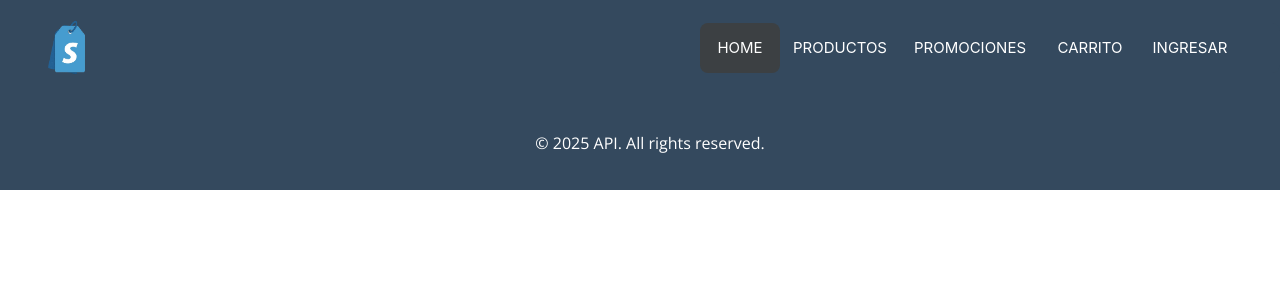
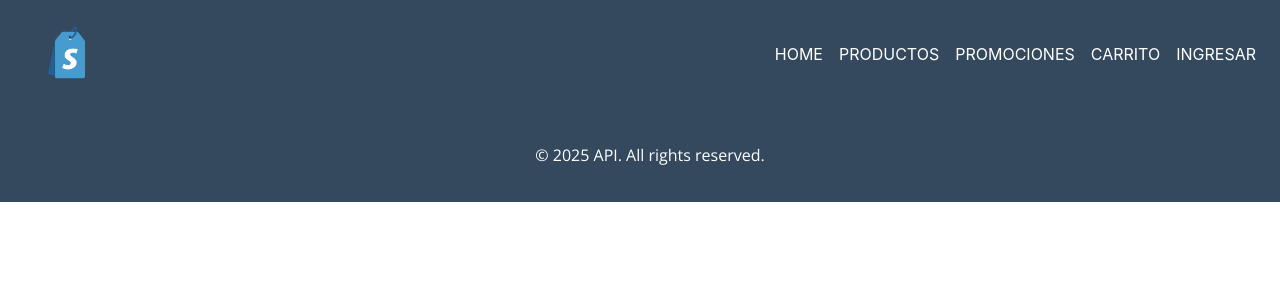
Before and after one commit to Tunjo27/basicofrontend, a React (Create React App) app: page /ManagementProducts in a window 1280 px wide. Shown: the top 300 px of the page. Built offline with nearby package versions, Linux system fonts and the light colour scheme; the HTML template or start-up script is replaced by a standard one.

Commit message:
ajuste en el menu header para agregar componentes de gestion

```diff
--- a/src/App.js
+++ b/src/App.js
@@ -83,6 +83,8 @@ const App = () => {
         <Route path="/Products" element={<Products user={user} />} />
         <Route path="/Promotions/:id" element={<Promotions user={user} onAddToCart={handleAddToCart} />} />
         <Route path="/Cart" element={<Cart cartProducts={cartProducts} onRemoveFromCart={handleRemoveFromCart} user={user} />} />
+        <Route path="/ManagementProducts" element={<Login onLogin={handleLogin} />} />
+        <Route path="/ManagementPromotions" element={<Login onLogin={handleLogin} />} />
         <Route path="/Login" element={<Login onLogin={handleLogin} />} />
       </Routes>
       {/* Footer, visible dependiendo del estado */}
--- a/src/components/Header/Header.css
+++ b/src/components/Header/Header.css
@@ -16,90 +16,27 @@
 
 /* Estilos para la navegación */
 nav {
-  position: relative; /* Posicionamiento relativo para poder usar posicionamiento absoluto en hijos */
-  width: 580px; /* Ancho de la barra de navegación */
-  height: 50px; /* Altura de la barra de navegación */
-  background: #34495e; /* Color de fondo de la barra de navegación */
-  border-radius: 8px; /* Bordes redondeados */
+  display: flex;
+  justify-content: space-between;
+  align-items: center;
+  padding: 1rem;
 }
 
 /* Estilos para los enlaces dentro de la navegación */
 nav a {
-  font-size: 15px; /* Tamaño de la fuente */
   text-transform: uppercase; /* Transformar el texto a mayúsculas */
   color: white; /* Color del texto */
   text-decoration: none; /* Sin subrayado */
-  line-height: 50px; /* Altura de línea para centrar verticalmente el texto */
-  position: relative; /* Posicionamiento relativo para z-index */
-  z-index: 1; /* Nivel de apilamiento por encima de la animación */
-  display: inline-block; /* Mostrar los enlaces en línea como bloques */
-  text-align: center; /* Alinear el texto al centro */
+  padding: 0.5rem;
+  flex: 1;
 }
 
-/* Estilos para la animación dentro de la navegación */
-nav .animation {
-  position: absolute; /* Posicionamiento absoluto dentro de nav */
-  height: 100%; /* Altura completa de la barra de navegación */
-  top: 0; /* Posicionado en la parte superior */
-  z-index: 0; /* Nivel de apilamiento por debajo de los enlaces */
-  background: #3C4043; /* Color de fondo de la animación */
-  border-radius: 8px; /* Bordes redondeados */
-  transition: all .15s ease 0s; /* Transición suave para los cambios de estado */
+.management-links, .logout-link {
+  display: none;
 }
 
-/* Ancho específico para el primer enlace */
-nav a:nth-child(1) {
-  width: 80px;
-}
-
-/* Estilo y posición de la animación cuando se pasa el ratón sobre el primer enlace */
-nav .start-home, a:nth-child(1):hover ~ .animation {
-  width: 80px;
-  left: 0;
-}
-
-/* Ancho específico para el segundo enlace */
-nav a:nth-child(2) {
-  width: 120px;
-}
-
-/* Estilo y posición de la animación cuando se pasa el ratón sobre el segundo enlace */
-nav a:nth-child(2):hover ~ .animation {
-  width: 120px;
-  left: 80px;
-}
-
-/* Ancho específico para el tercer enlace */
-nav a:nth-child(3) {
-  width: 140px;
-}
-
-/* Estilo y posición de la animación cuando se pasa el ratón sobre el tercer enlace */
-nav a:nth-child(3):hover ~ .animation {
-  width: 140px;
-  left: 200px;
-}
-
-/* Ancho específico para el cuarto enlace */
-nav a:nth-child(4) {
-  width: 100px;
-}
-
-/* Estilo y posición de la animación cuando se pasa el ratón sobre el cuarto enlace */
-nav a:nth-child(4):hover ~ .animation {
-  width: 100px;
-  left: 340px;
-}
-
-/* Ancho específico para el quinto enlace */
-nav a:nth-child(5) {
-  width: 100px;
-}
-
-/* Estilo y posición de la animación cuando se pasa el ratón sobre el quinto enlace */
-nav a:nth-child(5):hover ~ .animation {
-  width: 100px;
-  left: 440px;
+.management-links.visible, .logout-link.visible {
+  display: block;
 }
 
 /* Estilos para el logo */
--- a/src/components/Header/Header.jsx
+++ b/src/components/Header/Header.jsx
@@ -28,10 +28,17 @@ const Header = ({ user, onOpenModal, onLogout }) => {
           <Link to="/Products">Productos</Link>
           <Link to="/Promotions">Promociones</Link>
           <Link to="/Cart">Carrito</Link>
-          {/* Mostrar el enlace "Ingresar" si el usuario no ha iniciado sesión */}
-          {!isLoggedIn && <Link to="/Login" onClick={onOpenModal}>Ingresar</Link>}
-          {/* Mostrar el enlace "Cerrar sesión" si el usuario ha iniciado sesión */}
-          {isLoggedIn && <Link to="/" onClick={onLogout}>Cerrar sesión</Link>}
+          {/* Mostrar enlaces si el usuario ha iniciado sesión */}
+          <div className={`management-links ${isLoggedIn ? 'visible' : 'hidden'}`}>
+            <Link to="/ManagementProducts">G. Productos</Link>
+            <Link to="/ManagementPromotions">G. Promociones</Link>
+          </div>
+          {/* Condicional para mostrar "Ingresar" o "Cerrar sesión" */}
+          {isLoggedIn ? (
+            <Link to="/" onClick={onLogout}>Cerrar sesión</Link>
+          ) : (
+            <Link to="/Login" onClick={onOpenModal}>Ingresar</Link>
+          )}
           {/* Animación de navegación */}
           <div className='animation start-home'></div>
         </nav>
```
Also changed, not shown: src/components/Body/Management/ProductManagement.jsx (added, +12 -0 lines), src/components/Body/Management/PromotionsManagement.jsx (added, +12 -0 lines), src/components/Body/Management/ProductManagement.css (added), src/components/Body/Management/PromotionsManagement.css (added).
